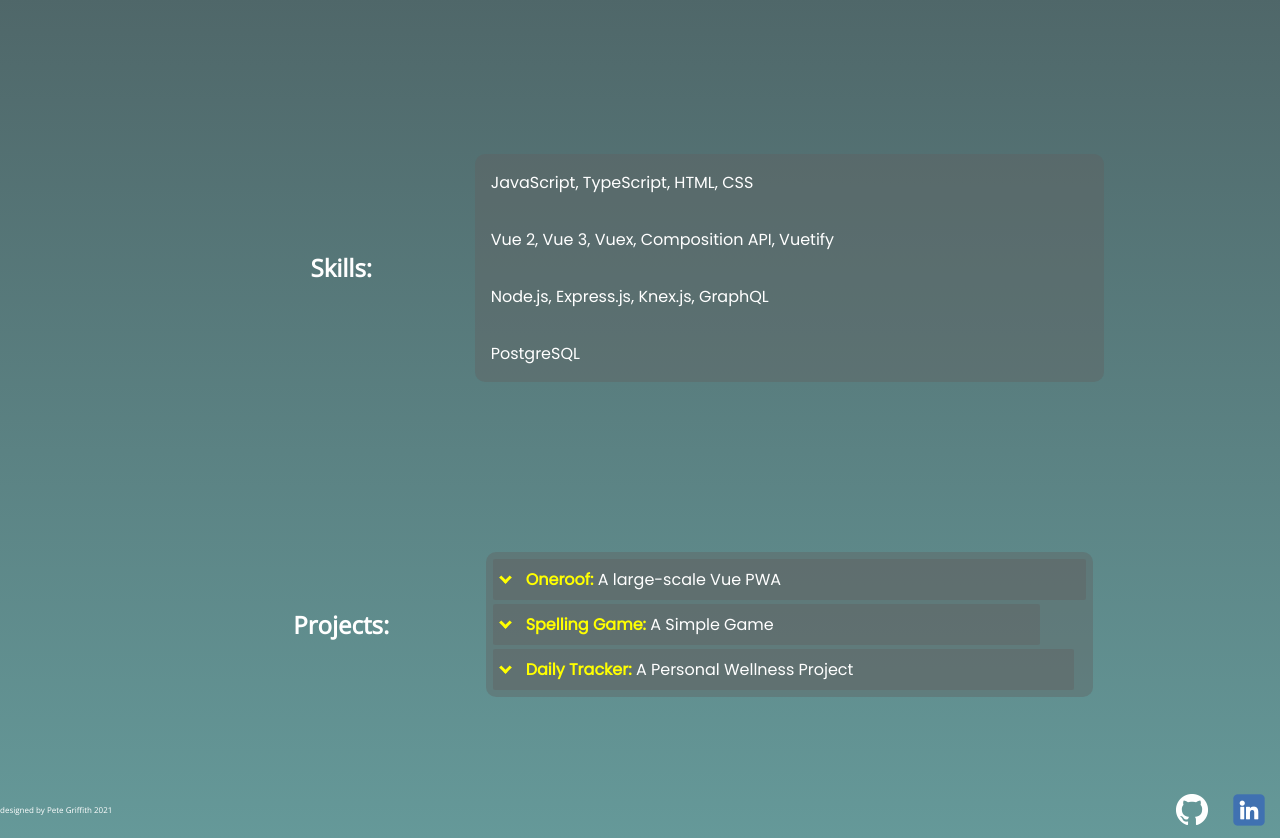
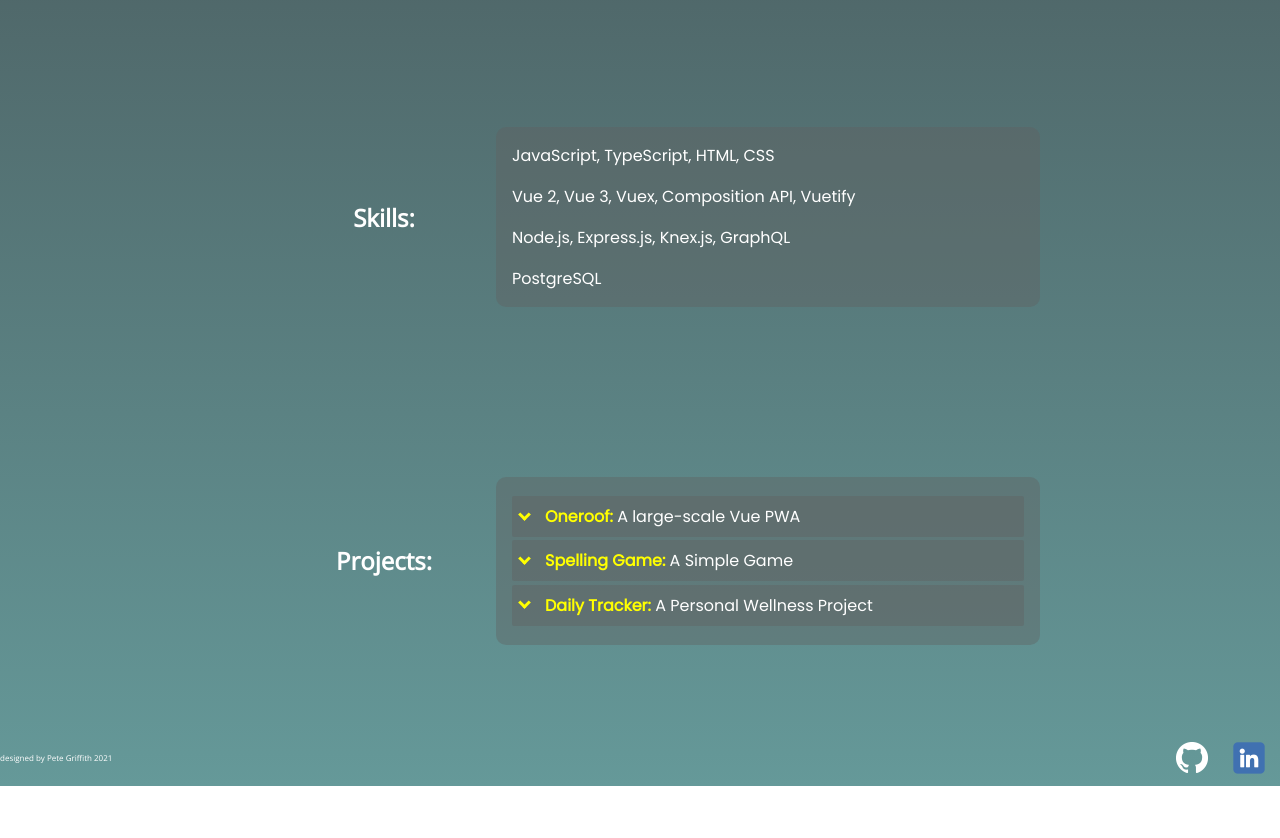
Before and after one commit to griffitp12/portfolioV1, a website: page src/index.html in a window 1280 px wide. Shown: the part 740-1578 px from the top of the page. After the commit the page ends 1526 px from the top, so only its background shows below. Drawn offline with nearby package versions, Linux system fonts and the light colour scheme.

Commit message:
fixed annoying visual issue with width calculation in .project-container for larget screens

```diff
--- a/src/index.html
+++ b/src/index.html
@@ -33,7 +33,7 @@
 		<!--MAIN CONTENT -->
 		<div class="content-grid-container">
 			<!-- HERO -->
-			<div class="hero__blurb content-box flex-container-column">
+			<div class="hero__blurb content-box">
 				<p class="hero__blurb-greeting">Hi! My name is</p>
 				<h1 class="hero__blurb-body">
 					<span class="highlight yellow-text--before" id="name">Pete Griffith</span>. <br />
@@ -43,7 +43,7 @@
 			<img src="assets/headshot.jpg" alt="Pete's Headshot" class="hero__headshot grid-content" />
 			<!-- ABOUTME -->
 			<h2 class="highlight aboutme__head" id="aboutme">About Me:</h2>
-			<div class="aboutme__content content-box grid-content flex-container-column">
+			<div class="aboutme__content content-box grid-content">
 				<p>
 					I'm a <span class="highlight yellow-text--before">Japan</span>-based software developer focused on building full stack applications and websites and commited to responsive, accessible, and
 					functional design.
@@ -52,7 +52,7 @@
 			</div>
 			<!-- SKILLS -->
 			<h2 class="highlight skills__head" id="skills">Skills:</h2>
-			<div class="skills__content content-box grid-content flex-container-column">
+			<div class="skills__content content-box grid-content">
 				<p>JavaScript, TypeScript, HTML, CSS</p>
 				<p>Vue 2, Vue 3, Vuex, Composition API, Vuetify</p>
 				<p>Node.js, Express.js, Knex.js, GraphQL</p>
@@ -60,7 +60,7 @@
 			</div>
 			<!-- PROJECTS -->
 			<h2 class="highlight projects__head grid-header" id="projects">Projects:</h2>
-			<div class="projects__content grid-content flex-container-column content-box">
+			<div class="projects__content grid-content content-box">
 				<!-- ONEROOF -->
 				<div class="project-container">
 					<p class="project-summary"  id="1"><i class="arrow arrow-down"></i><span class="app-name">Oneroof:</span> A large-scale Vue PWA</p>
--- a/src/styles.css
+++ b/src/styles.css
@@ -103,7 +103,7 @@ body {
 }
 
 .content-grid-container {
-	margin: 1em;
+	margin: 5vw;
 	display: grid;
 	grid-template-areas:
 		'hero__blurb'
@@ -176,7 +176,7 @@ body {
 
 .projects__content {
 	grid-area: projects__content;
-	padding: 5px;
+	padding: 1em;
 }
 
 .grid-content {
@@ -196,7 +196,8 @@ body {
 	background-color: rgba(95, 95, 95, 0.4);
 	justify-self: center;
 	border-radius: 2px;
-	margin: 2px;
+	margin: .2em 0;
+	min-width: 0;
 }
 
 .project-summary {
@@ -216,8 +217,8 @@ body {
 	display: inline-block;
 	padding: 3px;
 	margin-right: 1em;
-	margin-bottom: .2em;
-	transition: all 1s
+	margin-bottom: 0.2em;
+	transition: all 1s;
 }
 
 .arrow-down {
@@ -322,12 +323,12 @@ body {
 			'aboutme__head aboutme__content aboutme__content'
 			'skills__head skills__content skills__content'
 			'projects__head projects__content projects__content';
-		margin: 10vh 15vw;
+		margin: 10vh 20vw;
 		row-gap: 20vh;
 	}
 
 	.content-box {
-		width: 100%
+		width: 100%;
 	}
 	.highlight {
 		color: white;
@@ -369,4 +370,8 @@ body {
 	.projects__head {
 		margin: auto;
 	}
+
+	.project-container {
+		min-width: calc(2em - 2(70vw / 3));
+	}
 }
```
